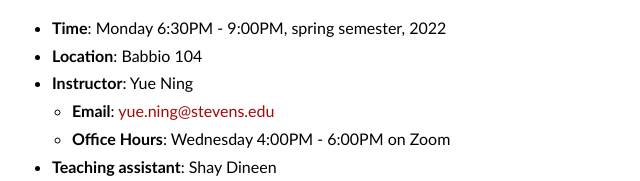
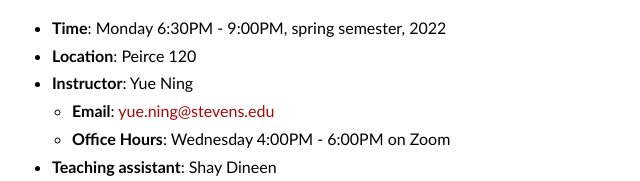
Before and after one commit to yue-ning/yue-ning.github.io, a plain HTML site: page cs559-s22.html in a window 1280 px wide. Shown: the part 195-376 px from the top of the page, 208-848 px from the left. Drawn offline with Linux system fonts and the light colour scheme.

Commit message:
update location

```diff
--- a/cs559-s22.html
+++ b/cs559-s22.html
@@ -49,7 +49,7 @@
 
 <ul>
   <li><strong>Time</strong>: Monday 6:30PM - 9:00PM, spring semester, 2022</li>
-  <li><strong>Location</strong>: Babbio 104 </li>
+  <li><strong>Location</strong>: Peirce 120 </li>
   <li><strong>Instructor</strong>: Yue Ning
     <ul>
       <!-- <li><strong>Office</strong>: Gateway South 448</li> -->
```
